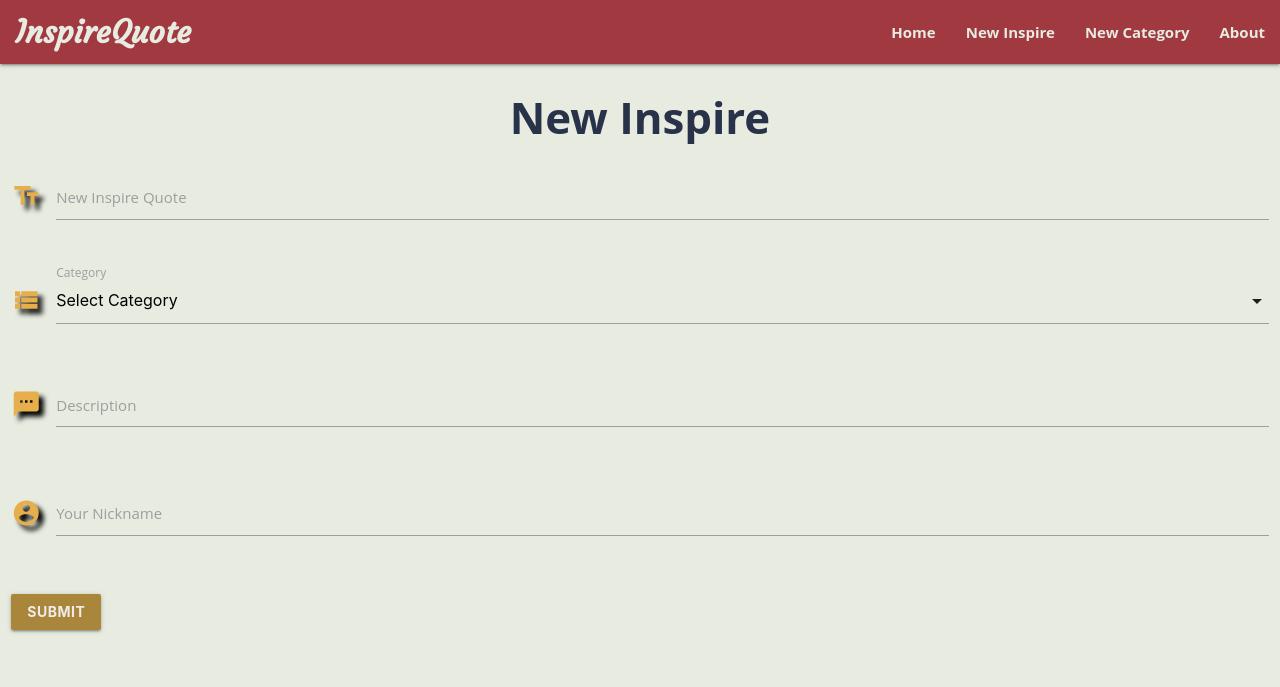
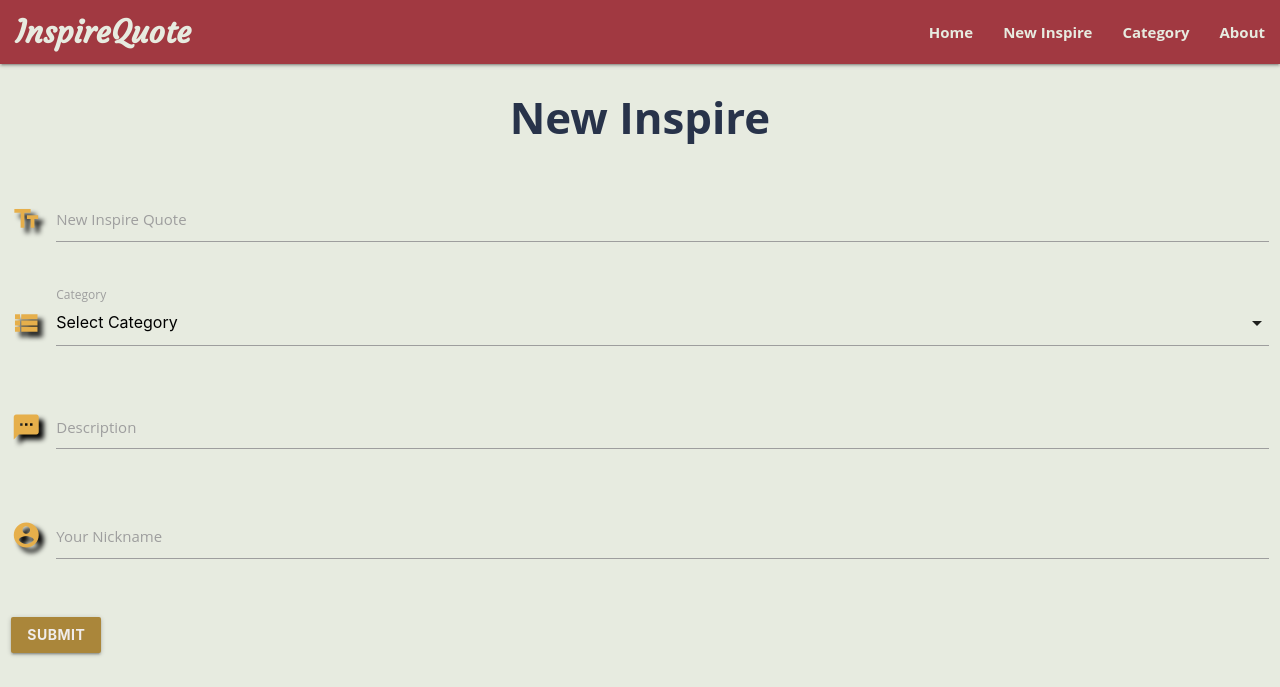
Before and after one commit to kongteckmee/inspire-quote, a Flask app: page /new_inspire in a window 1280 px wide. Shown: the top 687 px of the page. Run offline with Flask 2, Linux system fonts and the light colour scheme.

Commit message:
category.html added

```diff
--- a/app.py
+++ b/app.py
@@ -14,9 +14,9 @@ def new_inspire():
     return render_template("new_inspire.html")
 
 
-@app.route('/new_category')
-def new_category():
-    return render_template("new_category.html")
+@app.route('/category')
+def category():
+    return render_template("category.html")
 
 
 @app.route('/about')
--- a/templates/about.html
+++ b/templates/about.html
@@ -1,4 +1,4 @@
 {% extends 'base.html' %}
 {% block content %}
-    <h3>About</h3>
+    <h3>About</h3><br>
 {% endblock %}
--- a/templates/base.html
+++ b/templates/base.html
@@ -40,13 +40,13 @@
         <ul id="nav-mobile" class="right hide-on-med-and-down">
           <li><a href="{{ url_for('index') }}">Home</a></li>
           <li><a href="{{ url_for('new_inspire') }}">New Inspire</a></li>
-          <li><a href="{{ url_for('new_category') }}">New Category</a></li>
+          <li><a href="{{ url_for('category') }}">Category</a></li>
           <li><a href="{{ url_for('about') }}">About</a></li>
         </ul>
         <ul id="slide-out" class="sidenav">
           <li><a href="{{ url_for('index') }}">Home</a></li>
           <li><a href="{{ url_for('new_inspire') }}">New Inspire</a></li>
-          <li><a href="{{ url_for('new_category') }}">New Category</a></li>
+          <li><a href="{{ url_for('category') }}">Category</a></li>
           <li><a href="{{ url_for('about') }}">About</a></li>
         </ul>
       </div>
--- a/templates/new_category.html
+++ /dev/null
@@ -1,4 +0,0 @@
-{% extends 'base.html' %}
-{% block content %}
-    <h3>New Category</h3>
-{% endblock %}
--- a/templates/new_inspire.html
+++ b/templates/new_inspire.html
@@ -1,5 +1,5 @@
 {% extends 'base.html' %} {% block content %}
-<h3>New Inspire</h3>
+<h3>New Inspire</h3><br>
 <div class="row inspire-text">
 	<form class="col s12">
 		<div class="row">
```
Also changed, not shown: templates/category.html (added, +23 -0 lines).
